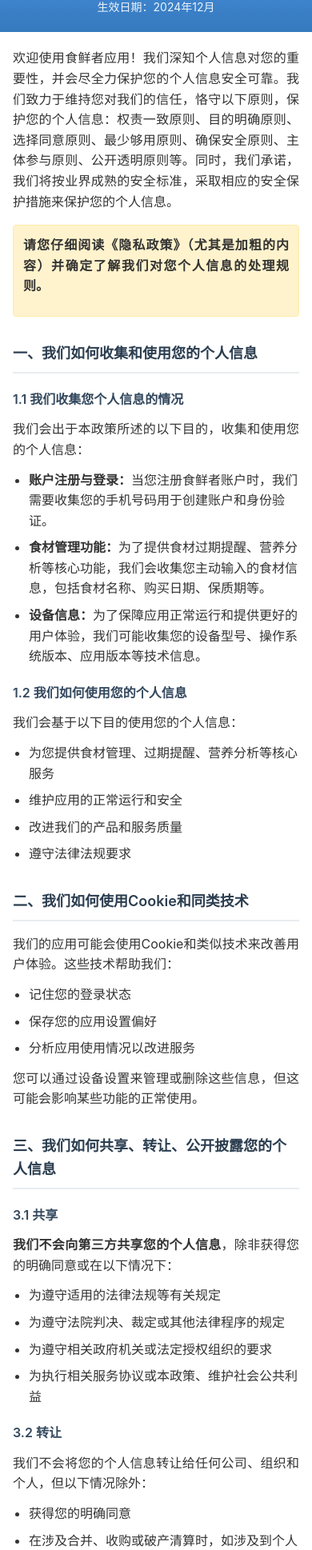
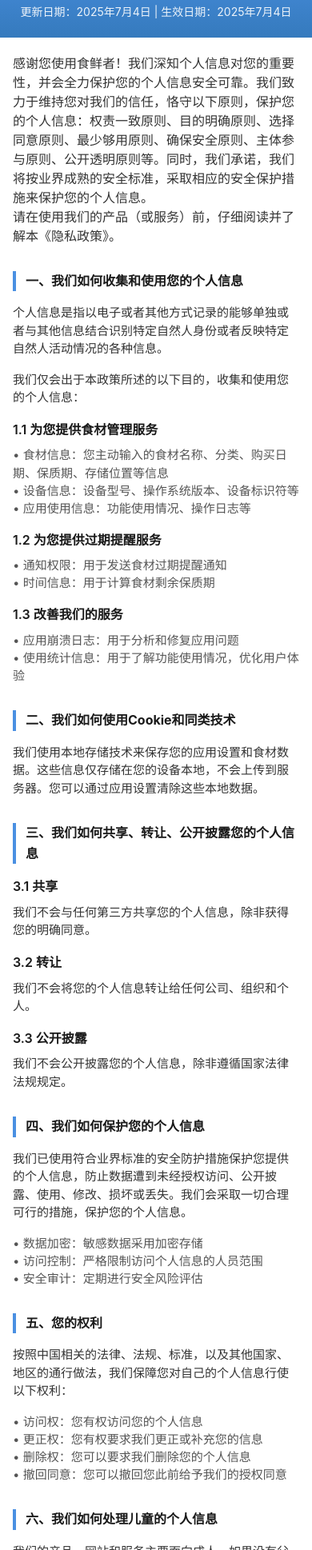
Before and after one commit to 1047656104/privacy-policy, a plain HTML site: page index.html in a window 390 px wide. Shown: the part 62-2000 px from the top of the page at 80% size. Drawn offline with Linux system fonts and the light colour scheme.

Commit message:
Update index.html

```diff
--- a/index.html
+++ b/index.html
@@ -14,7 +14,8 @@
         body {
             font-family: -apple-system, BlinkMacSystemFont, 'Segoe UI', 'PingFang SC', 'Hiragino Sans GB', 'Microsoft YaHei', sans-serif;
             line-height: 1.6;
-            color: #333;
+            color:
+            #333;
             background-color: #f8f9fa;
         }
 
@@ -48,76 +49,82 @@
             padding: 32px 24px;
         }
 
+        .intro {
+            font-size: 16px;
+            line-height: 1.5;
+            margin-bottom: 32px;
+            color: #333;
+        }
+
         .section {
             margin-bottom: 32px;
         }
 
-        .section h2 {
-            color: #2c3e50;
+        .section-title {
             font-size: 18px;
-            font-weight: 600;
+            font-weight: bold;
+            color: #1a1a1a;
             margin-bottom: 16px;
-            padding-bottom: 8px;
-            border-bottom: 2px solid #e9ecef;
+            border-left: 4px solid #4A90E2;
+            padding-left: 12px;
         }
 
-        .section h3 {
-            color: #34495e;
+        .subsection-title {
             font-size: 16px;
             font-weight: 600;
-            margin: 20px 0 12px 0;
+            color: #1a1a1a;
+            margin: 16px 0 8px 0;
         }
 
-        .section p {
-            margin-bottom: 12px;
-            text-align: justify;
+        .text {
+            font-size: 16px;
+            line-height: 1.5;
+            color: #333;
+            margin-bottom: 16px;
         }
 
-        .section ul {
-            margin: 12px 0;
-            padding-left: 20px;
-        }
-
-        .section li {
-            margin-bottom: 8px;
+        .list-text {
+            font-size: 15px;
+            line-height: 1.47;
+            color: #555;
+            margin-bottom: 16px;
+            white-space: pre-line;
         }
 
         .highlight {
-            background-color: #fff3cd;
-            border: 1px solid #ffeaa7;
-            border-radius: 4px;
-            padding: 12px;
+            background-color: #e3f2fd;
+            padding: 16px;
+            border-radius: 8px;
+            border-left: 4px solid #2196f3;
             margin: 16px 0;
         }
 
         .contact-info {
-            background-color: #f8f9fa;
+            background-color: #f5f5f5;
+            padding: 20px;
             border-radius: 8px;
-            padding: 20px;
-            margin: 20px 0;
+            margin-top: 16px;
         }
 
         .footer {
-            background-color: #f8f9fa;
+            text-align: center;
             padding: 20px;
-            text-align: center;
-            color: #6c757d;
+            color: #666;
             font-size: 14px;
-            border-top: 1px solid #e9ecef;
+            border-top: 1px solid #eee;
         }
 
         @media (max-width: 768px) {
-            .container {
-                margin: 0;
-                box-shadow: none;
-            }
-
             .content {
                 padding: 20px 16px;
             }
 
-            .header h1 {
-                font-size: 20px;
+            .section-title {
+                font-size: 16px;
+            }
+
+            .text {
+                font-size: 15px;
             }
         }
     </style>
@@ -126,149 +133,99 @@
     <div class="container">
         <div class="header">
             <h1>食鲜者隐私政策</h1>
-            <div class="date">生效日期：2024年12月</div>
+            <div class="date">更新日期：2025年7月4日 | 生效日期：2025年7月4日</div>
         </div>
 
         <div class="content">
-            <div class="section">
-                <p>欢迎使用食鲜者应用！我们深知个人信息对您的重要性，并会尽全力保护您的个人信息安全可靠。我们致力于维持您对我们的信任，恪守以下原则，保护您的个人信息：权责一致原则、目的明确原则、选择同意原则、最少够用原则、确保安全原则、主体参与原则、公开透明原则等。同时，我们承诺，我们将按业界成熟的安全标准，采取相应的安全保护措施来保护您的个人信息。</p>
-
-                <div class="highlight">
-                    <p><strong>请您仔细阅读《隐私政策》（尤其是加粗的内容）并确定了解我们对您个人信息的处理规则。</strong></p>
-                </div>
+            <div class="intro">
+                <p>感谢您使用食鲜者！我们深知个人信息对您的重要性，并会全力保护您的个人信息安全可靠。我们致力于维持您对我们的信任，恪守以下原则，保护您的个人信息：权责一致原则、目的明确原则、选择同意原则、最少够用原则、确保安全原则、主体参与原则、公开透明原则等。同时，我们承诺，我们将按业界成熟的安全标准，采取相应的安全保护措施来保护您的个人信息。</p>
+                <p>请在使用我们的产品（或服务）前，仔细阅读并了解本《隐私政策》。</p>
             </div>
 
             <div class="section">
-                <h2>一、我们如何收集和使用您的个人信息</h2>
+                <h2 class="section-title">一、我们如何收集和使用您的个人信息</h2>
+                <p class="text">个人信息是指以电子或者其他方式记录的能够单独或者与其他信息结合识别特定自然人身份或者反映特定自然人活动情况的各种信息。</p>
+                <p class="text">我们仅会出于本政策所述的以下目的，收集和使用您的个人信息：</p>
 
-                <h3>1.1 我们收集您个人信息的情况</h3>
-                <p>我们会出于本政策所述的以下目的，收集和使用您的个人信息：</p>
+                <h3 class="subsection-title">1.1 为您提供食材管理服务</h3>
+                <div class="list-text">• 食材信息：您主动输入的食材名称、分类、购买日期、保质期、存储位置等信息
+• 设备信息：设备型号、操作系统版本、设备标识符等
+• 应用使用信息：功能使用情况、操作日志等</div>
 
-                <ul>
-                    <li><strong>账户注册与登录：</strong>当您注册食鲜者账户时，我们需要收集您的手机号码用于创建账户和身份验证。</li>
-                    <li><strong>食材管理功能：</strong>为了提供食材过期提醒、营养分析等核心功能，我们会收集您主动输入的食材信息，包括食材名称、购买日期、保质期等。</li>
-                    <li><strong>设备信息：</strong>为了保障应用正常运行和提供更好的用户体验，我们可能收集您的设备型号、操作系统版本、应用版本等技术信息。</li>
-                </ul>
+                <h3 class="subsection-title">1.2 为您提供过期提醒服务</h3>
+                <div class="list-text">• 通知权限：用于发送食材过期提醒通知
+• 时间信息：用于计算食材剩余保质期</div>
 
-                <h3>1.2 我们如何使用您的个人信息</h3>
-                <p>我们会基于以下目的使用您的个人信息：</p>
-
-                <ul>
-                    <li>为您提供食材管理、过期提醒、营养分析等核心服务</li>
-                    <li>维护应用的正常运行和安全</li>
-                    <li>改进我们的产品和服务质量</li>
-                    <li>遵守法律法规要求</li>
-                </ul>
+                <h3 class="subsection-title">1.3 改善我们的服务</h3>
+                <div class="list-text">• 应用崩溃日志：用于分析和修复应用问题
+• 使用统计信息：用于了解功能使用情况，优化用户体验</div>
             </div>
 
             <div class="section">
-                <h2>二、我们如何使用Cookie和同类技术</h2>
-                <p>我们的应用可能会使用Cookie和类似技术来改善用户体验。这些技术帮助我们：</p>
-                <ul>
-                    <li>记住您的登录状态</li>
-                    <li>保存您的应用设置偏好</li>
-                    <li>分析应用使用情况以改进服务</li>
-                </ul>
-                <p>您可以通过设备设置来管理或删除这些信息，但这可能会影响某些功能的正常使用。</p>
+                <h2 class="section-title">二、我们如何使用Cookie和同类技术</h2>
+                <p class="text">我们使用本地存储技术来保存您的应用设置和食材数据。这些信息仅存储在您的设备本地，不会上传到服务器。您可以通过应用设置清除这些本地数据。</p>
             </div>
 
             <div class="section">
-                <h2>三、我们如何共享、转让、公开披露您的个人信息</h2>
+                <h2 class="section-title">三、我们如何共享、转让、公开披露您的个人信息</h2>
 
-                <h3>3.1 共享</h3>
-                <p><strong>我们不会向第三方共享您的个人信息</strong>，除非获得您的明确同意或在以下情况下：</p>
-                <ul>
-                    <li>为遵守适用的法律法规等有关规定</li>
-                    <li>为遵守法院判决、裁定或其他法律程序的规定</li>
-                    <li>为遵守相关政府机关或法定授权组织的要求</li>
-                    <li>为执行相关服务协议或本政策、维护社会公共利益</li>
-                </ul>
+                <h3 class="subsection-title">3.1 共享</h3>
+                <p class="text">我们不会与任何第三方共享您的个人信息，除非获得您的明确同意。</p>
 
-                <h3>3.2 转让</h3>
-                <p>我们不会将您的个人信息转让给任何公司、组织和个人，但以下情况除外：</p>
-                <ul>
-                    <li>获得您的明确同意</li>
-                    <li>在涉及合并、收购或破产清算时，如涉及到个人信息转让，我们会要求新的持有您个人信息的公司、组织继续受此隐私政策的约束</li>
-                </ul>
+                <h3 class="subsection-title">3.2 转让</h3>
+                <p class="text">我们不会将您的个人信息转让给任何公司、组织和个人。</p>
 
-                <h3>3.3 公开披露</h3>
-                <p>我们仅会在以下情况下，公开披露您的个人信息：</p>
-                <ul>
-                    <li>获得您明确同意后</li>
-                    <li>基于法律的披露：在法律、法律程序、诉讼或政府主管部门强制性要求的情况下</li>
-                </ul>
+                <h3 class="subsection-title">3.3 公开披露</h3>
+                <p class="text">我们不会公开披露您的个人信息，除非遵循国家法律法规规定。</p>
             </div>
 
             <div class="section">
-                <h2>四、我们如何保护您的个人信息</h2>
-                <p>我们非常重视个人信息安全，并采取一切合理可行的措施，保护您的个人信息：</p>
-
-                <ul>
-                    <li><strong>数据加密：</strong>我们使用加密技术确保数据在传输过程中的安全</li>
-                    <li><strong>访问控制：</strong>我们对可能接触到您个人信息的员工采取了严格的管控，包括但不限于根据岗位的不同采取不同的权限控制</li>
-                    <li><strong>安全审计：</strong>我们定期对信息安全管理体系进行审计</li>
-                    <li><strong>应急响应：</strong>我们制定了个人信息安全事件应急预案</li>
-                </ul>
-
-                <div class="highlight">
-                    <p><strong>请您理解，由于技术的限制以及可能存在的各种恶意手段，在互联网行业，即便竭尽所能加强安全措施，也不可能始终保证信息百分之百的安全。</strong></p>
-                </div>
+                <h2 class="section-title">四、我们如何保护您的个人信息</h2>
+                <p class="text">我们已使用符合业界标准的安全防护措施保护您提供的个人信息，防止数据遭到未经授权访问、公开披露、使用、修改、损坏或丢失。我们会采取一切合理可行的措施，保护您的个人信息。</p>
+                <div class="list-text">• 数据加密：敏感数据采用加密存储
+• 访问控制：严格限制访问个人信息的人员范围
+• 安全审计：定期进行安全风险评估</div>
             </div>
 
             <div class="section">
-                <h2>五、您的权利</h2>
-                <p>按照中国相关的法律、法规、标准，以及其他国家、地区的通行做法，我们保障您对自己的个人信息行使以下权利：</p>
-
-                <h3>5.1 访问您的个人信息</h3>
-                <p>您有权访问您的个人信息，法律法规规定的例外情况除外。您可以通过应用内的账户设置页面查看您的个人信息。</p>
-
-                <h3>5.2 更正您的个人信息</h3>
-                <p>当您发现我们处理的关于您的个人信息有错误时，您有权要求我们做出更正。您可以通过应用内的相关功能或联系我们进行更正。</p>
-
-                <h3>5.3 删除您的个人信息</h3>
-                <p>在以下情形中，您可以向我们提出删除个人信息的请求：</p>
-                <ul>
-                    <li>如果我们处理个人信息的行为违反法律法规</li>
-                    <li>如果我们收集、使用您的个人信息，却未征得您的同意</li>
-                    <li>如果我们处理个人信息的行为违反了与您的约定</li>
-                </ul>
-
-                <h3>5.4 注销账户</h3>
-                <p>您可以随时注销您的账户。账户注销后，我们将停止为您提供产品或服务，并根据您的要求删除您的个人信息，法律法规另有规定的除外。</p>
+                <h2 class="section-title">五、您的权利</h2>
+                <p class="text">按照中国相关的法律、法规、标准，以及其他国家、地区的通行做法，我们保障您对自己的个人信息行使以下权利：</p>
+                <div class="list-text">• 访问权：您有权访问您的个人信息
+• 更正权：您有权要求我们更正或补充您的信息
+• 删除权：您可以要求我们删除您的个人信息
+• 撤回同意：您可以撤回您此前给予我们的授权同意</div>
             </div>
 
             <div class="section">
-                <h2>六、我们如何处理儿童的个人信息</h2>
-                <p>我们的产品、网站和服务主要面向成人。如果没有父母或监护人的同意，儿童不得创建自己的用户账户。</p>
-                <p>如果您是14周岁以下的儿童，建议您请您的父母或监护人仔细阅读本隐私政策，并在征得您的父母或监护人同意的前提下使用我们的服务或向我们提供信息。</p>
+                <h2 class="section-title">六、我们如何处理儿童的个人信息</h2>
+                <p class="text">我们的产品、网站和服务主要面向成人。如果没有父母或监护人的同意，儿童不得创建自己的用户账户。如果您是14周岁以下的儿童，建议您请您的父母或监护人仔细阅读本隐私政策，并在征得您的父母或监护人同意的前提下使用我们的服务或向我们提供信息。</p>
             </div>
 
             <div class="section">
-                <h2>七、您的个人信息如何在全球范围转移</h2>
-                <p>我们在中华人民共和国境内收集和产生的个人信息，将存储在中华人民共和国境内。</p>
-                <p>目前我们不会将上述信息传输至境外，如果确需境外传输，我们会单独征得您的授权同意。</p>
+                <h2 class="section-title">七、您的个人信息如何在全球范围转移</h2>
+                <p class="text">原则上，我们在中华人民共和国境内收集和产生的个人信息，将存储在中华人民共和国境内。您的个人信息仅在您的设备本地存储，不会进行跨境传输。</p>
             </div>
 
             <div class="section">
-                <h2>八、本政策如何更新</h2>
-                <p>我们可能适时修订本政策的条款，该等修订构成本政策的一部分。如该等修订造成您在本政策下权利的实质减少，我们将在修订生效前通过在主页上显著位置提示或向您发送电子邮件或以其他方式通知您。</p>
-                <p>在该种情况下，若您继续使用我们的服务，即表示同意受经修订的本政策的约束。</p>
+                <h2 class="section-title">八、本政策如何更新</h2>
+                <p class="text">我们的隐私政策可能变更。未经您明确同意，我们不会削减您按照本隐私政策所应享有的权利。我们会在本页面上发布对本政策所做的任何变更。</p>
+                <p class="text">对于重大变更，我们还会提供更为显著的通知（包括对于某些服务，我们会通过应用内通知的方式进行通知）。</p>
             </div>
 
             <div class="section">
-                <h2>九、如何联系我们</h2>
+                <h2 class="section-title">九、如何联系我们</h2>
+                <p class="text">如果您对本隐私政策有任何疑问、意见或建议，请通过以下方式与我们联系：</p>
                 <div class="contact-info">
-                    <p>如果您对本隐私政策有任何疑问、意见或建议，通过以下方式与我们联系：</p>
-                    <p><strong>邮箱：</strong> privacy@shixianzhe.com</p>
-                    <p><strong>地址：</strong> 中国</p>
-                    <p>我们将在收到您的反馈后尽快回复您。</p>
+                    <div class="list-text">• 应用内反馈：通过应用设置页面的意见反馈功能
+• 邮箱：18515991416@163.com
+• 地址：中国北京市昌平区</div>
                 </div>
+                <p class="text">我们将在收到您的反馈后尽快回复您。</p>
             </div>
         </div>
 
         <div class="footer">
-            <p>© 2024 食鲜者. 保留所有权利.</p>
-            <p>本隐私政策最后更新于：2024年12月</p>
+            <p>© 2025 食鲜者. 保留所有权利.</p>
         </div>
     </div>
 </body>
```
